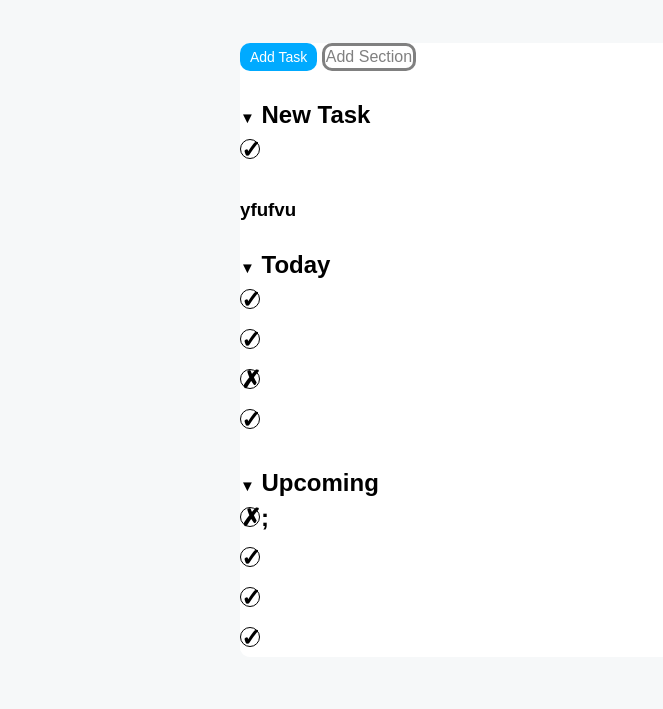
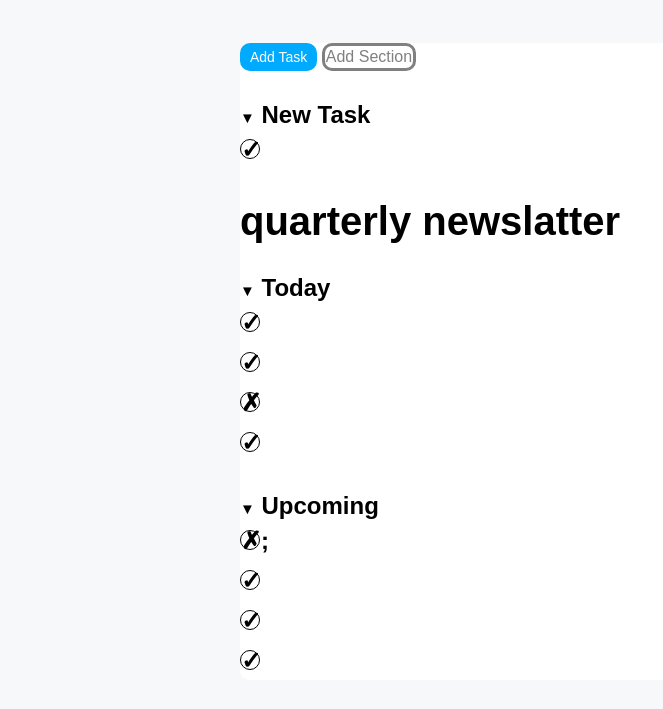
Before and after one commit to Stephan02-hub/-html-css-toboolist, a plain HTML site: page index.html in a window 1280 px wide. Shown: the part 87-796 px from the top of the page, without its empty margins (0-663 px from the left). Drawn offline with Linux system fonts and the light colour scheme.

Commit message:
feat: add quarterly newslatter

```diff
--- a/css/style.css
+++ b/css/style.css
@@ -71,5 +71,9 @@ h2{
 
 }
 h3{
+    display: inline-block;
+    vertical-align: middle;
+    font-weight: 0px;
+    font-size: 40px;
 
 }
--- a/index.html
+++ b/index.html
@@ -23,7 +23,7 @@
         <h2>
             <span style="font-size:15px;">&#9660</span> New Task
             <br>
-            <span class="circle"> &check; </span> <h3>yfufvu</h3>
+            <span class="circle"> &check; </span> <h3>quarterly newslatter</h3>
         </h2>
         <h2>
             <span style="font-size:15px;">&#9660</span> Today
```
